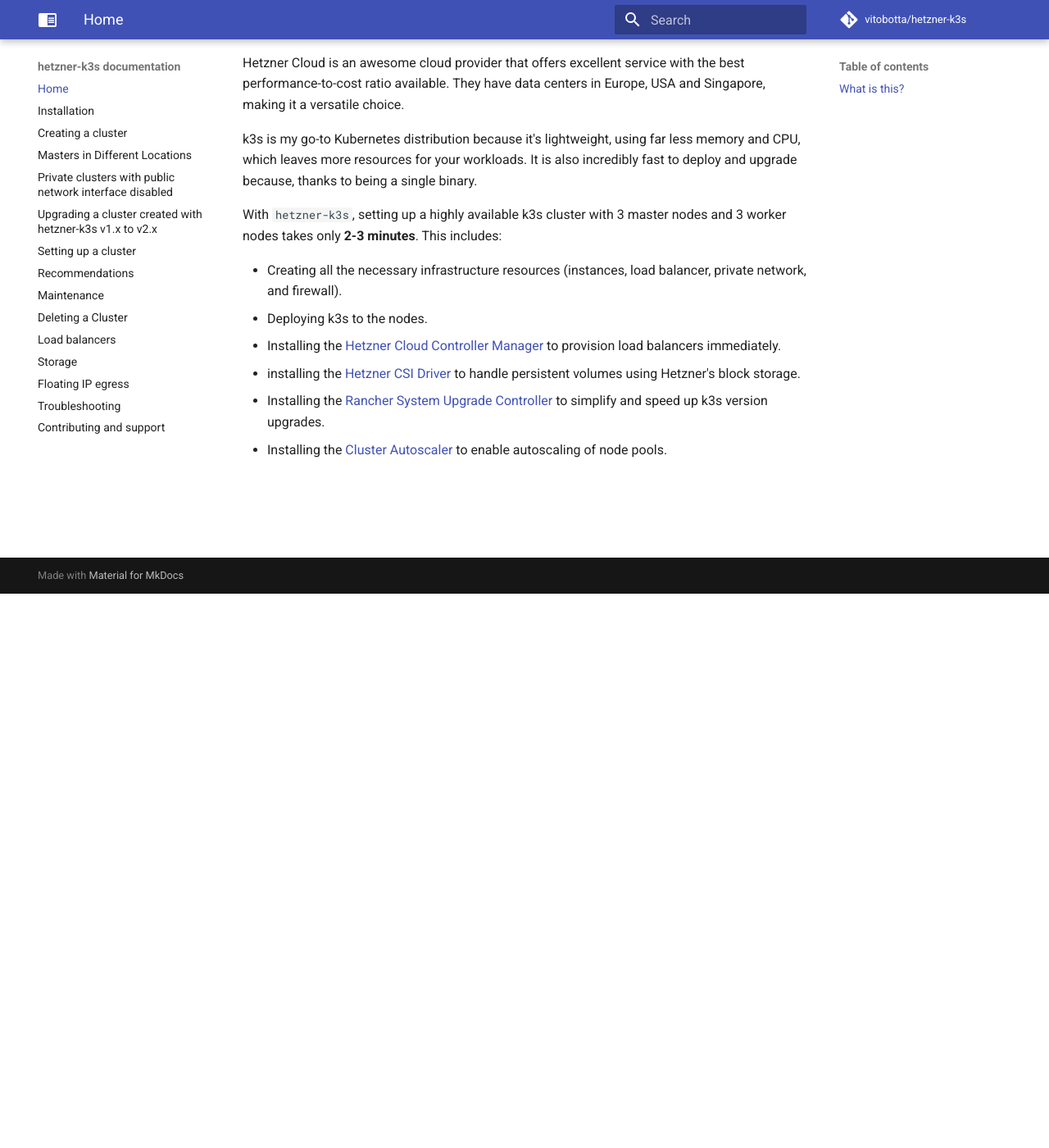
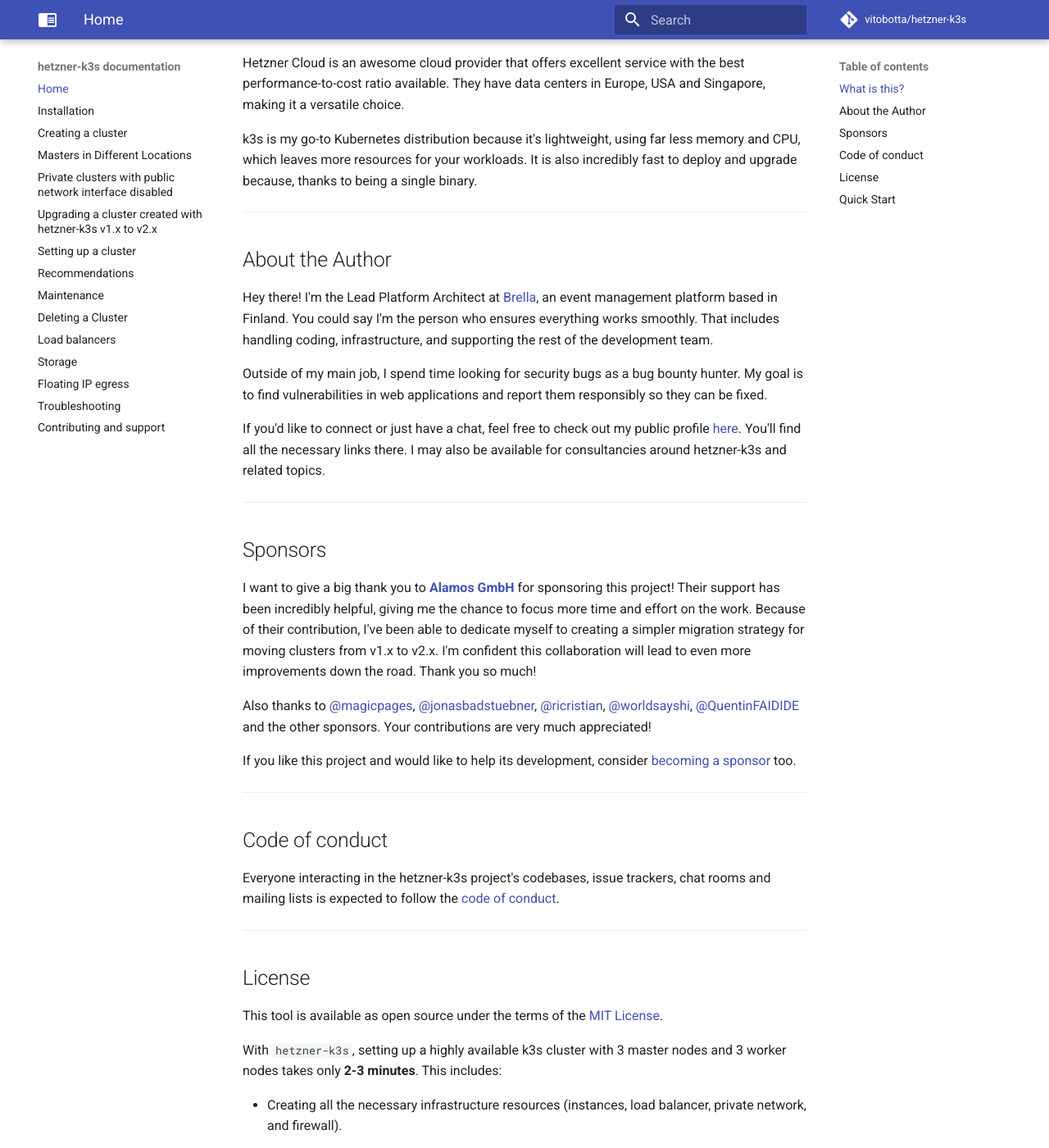
Before and after one commit to vitobotta/hetzner-k3s, an MkDocs documentation site: the page built from docs/index.md, in a window 1280 px wide and 1400 px high, scrolled down 676 px. Shown: the whole window at 82% size. Built offline with MkDocs 1.6.1 and Material for MkDocs 9.7.7, drawn with Linux system fonts in a browser that asks for light colours; comment, search, counter and statistics services are not loaded; some of the changed text lies outside the part shown.

Commit message:
Add author information, sponsors section, code of conduct, license details, and quick start guide to documentation

```diff
--- a/docs/index.md
+++ b/docs/index.md
@@ -14,11 +14,51 @@
 
 k3s is my go-to Kubernetes distribution because it's lightweight, using far less memory and CPU, which leaves more resources for your workloads. It is also incredibly fast to deploy and upgrade because, thanks to being a single binary.
 
+---
+
+## About the Author
+
+Hey there! I'm the Lead Platform Architect at [Brella](https://www.brella.io/), an event management platform based in Finland. You could say I'm the person who ensures everything works smoothly. That includes handling coding, infrastructure, and supporting the rest of the development team.
+
+Outside of my main job, I spend time looking for security bugs as a bug bounty hunter. My goal is to find vulnerabilities in web applications and report them responsibly so they can be fixed.
+
+If you'd like to connect or just have a chat, feel free to check out my public profile [here](https://vitobotta.com/). You'll find all the necessary links there. I may also be available for consultancies around hetzner-k3s and related topics.
+
+---
+
+## Sponsors
+
+I want to give a big thank you to [**Alamos GmbH**](https://alamos.gmbh) for sponsoring this project! Their support has been incredibly helpful, giving me the chance to focus more time and effort on the work. Because of their contribution, I've been able to dedicate myself to creating a simpler migration strategy for moving clusters from v1.x to v2.x. I'm confident this collaboration will lead to even more improvements down the road. Thank you so much!
+
+Also thanks to [@magicpages](https://github.com/magicpages), [@jonasbadstuebner](https://github.com/jonasbadstuebner), [@ricristian](https://github.com/ricristian), [@worldsayshi](https://github.com/worldsayshi), [@QuentinFAIDIDE](https://github.com/QuentinFAIDIDE) and the other sponsors. Your contributions are very much appreciated!
+
+If you like this project and would like to help its development, consider [becoming a sponsor](https://github.com/sponsors/vitobotta) too.
+
+---
+
+## Code of conduct
+
+Everyone interacting in the hetzner-k3s project's codebases, issue trackers, chat rooms and mailing lists is expected to follow the [code of conduct](https://github.com/vitobotta/hetzner-k3s/blob/main/CODE_OF_CONDUCT.md).
+
+---
+
+## License
+
+This tool is available as open source under the terms of the [MIT License](https://github.com/vitobotta/hetzner-k3s/blob/main/LICENSE.txt).
+
 With `hetzner-k3s`, setting up a highly available k3s cluster with 3 master nodes and 3 worker nodes takes only **2-3 minutes**. This includes:
 
 - Creating all the necessary infrastructure resources (instances, load balancer, private network, and firewall).
 - Deploying k3s to the nodes.
 - Installing the [Hetzner Cloud Controller Manager](https://github.com/hetznercloud/hcloud-cloud-controller-manager) to provision load balancers immediately.
-- installing the [Hetzner CSI Driver](https://github.com/hetznercloud/csi-driver) to handle persistent volumes using Hetzner's block storage.
+- Installing the [Hetzner CSI Driver](https://github.com/hetznercloud/csi-driver) to handle persistent volumes using Hetzner's block storage.
 - Installing the [Rancher System Upgrade Controller](https://github.com/rancher/system-upgrade-controller) to simplify and speed up k3s version upgrades.
 - Installing the [Cluster Autoscaler](https://github.com/kubernetes/autoscaler) to enable autoscaling of node pools.
+
+---
+
+## Quick Start
+
+For a step-by-step guide on setting up a cluster with the most common configuration, check out this [documentation page](https://vitobotta.github.io/hetzner-k3s/Setting_up_a_cluster/).
+
+---
```
